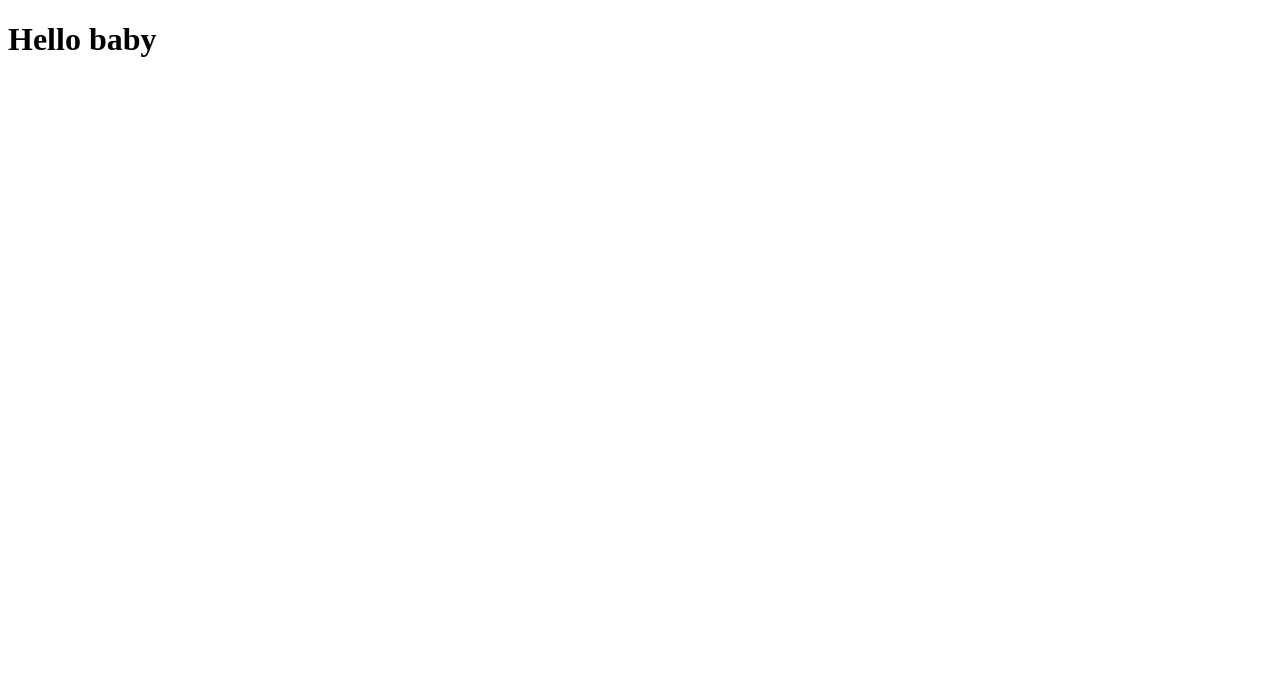
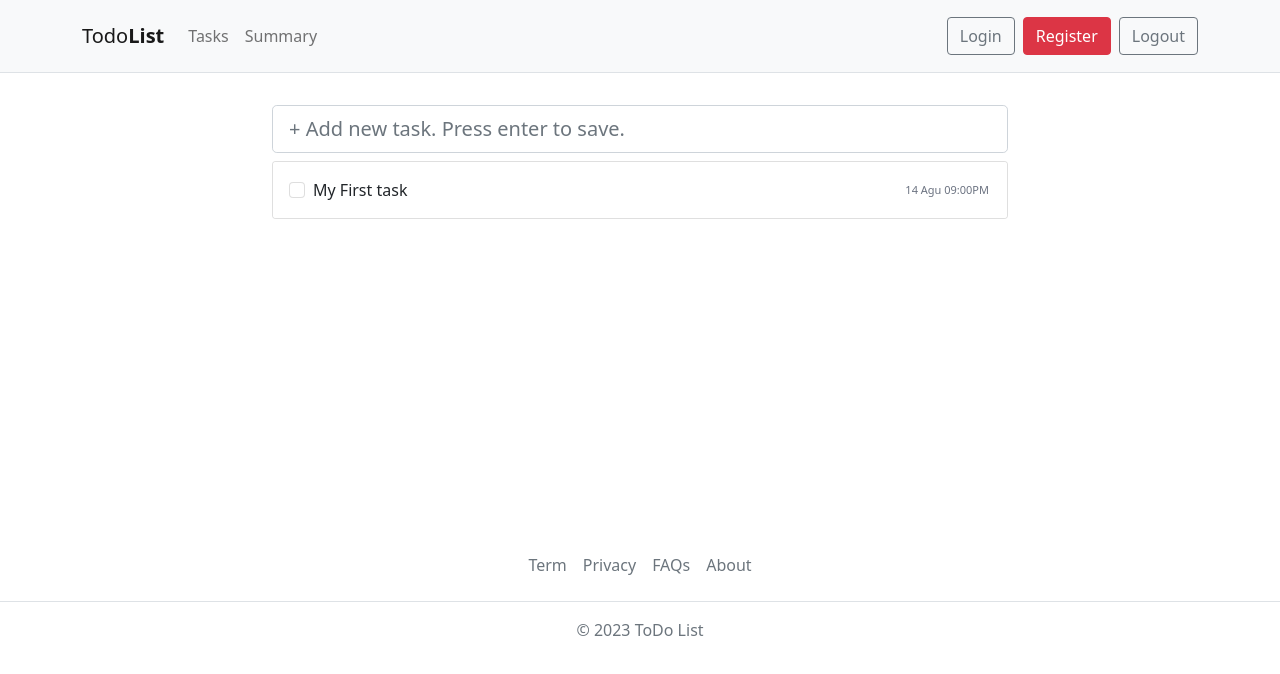
Before and after one commit to jjnguirazej/Todo_List_Front_vueJS, a Vue app in the folder todo-app/: page / in a window 1280 px wide. Shown: the top 674 px of the page. Built offline with nearby package versions, Linux system fonts and the light colour scheme.

Commit message:
configuracao basica dos templates para paginas index, footer e navbar

```diff
--- a/todo-app/index.html
+++ b/todo-app/index.html
@@ -4,6 +4,8 @@
     <meta charset="UTF-8">
     <link rel="icon" href="/favicon.ico">
     <meta name="viewport" content="width=device-width, initial-scale=1.0">
+    <link href="https://cdn.jsdelivr.net/npm/bootstrap@5.1.3/dist/css/bootstrap.min.css" rel="stylesheet"
+    integrity="sha384-1BmE4kWBq78iYhFldvKuhfTAU6auU8tT94WrHftjDbrCEXSU1oBoqyl2QvZ6jIW3" crossorigin="anonymous">
     <title>Vite App</title>
   </head>
   <body>
--- a/todo-app/src/App.vue
+++ b/todo-app/src/App.vue
@@ -1,9 +1,19 @@
 <script setup>
+
+import Navbar from './components/Navbar.vue';
+
+import TaskPage from './components/pages/TasksPage.vue';
+
+import Footer from './components/Footer.vue';
 
 </script>
 
 <template>
-  <h1>Hello baby</h1>
+ <Navbar/>
+
+ <TaskPage/>
+
+ <Footer/>
 </template>
 
 <style scoped>
--- a/todo-app/src/assets/main.css
+++ b/todo-app/src/assets/main.css
@@ -0,0 +1,57 @@
+.form-check-input.completed {
+    filter: none;
+    opacity: 0.5;
+  }
+
+  .completed {
+    color: #9ca3af;
+    text-decoration: line-through;
+  }
+
+  .task-date {
+    color: #6b7280;
+    font-size: 11px;
+    padding: 0 2px;
+  }
+
+  .editable-task {
+    width: 100%;
+    background-color: transparent;
+    border: 0;
+    /* outline: 0; */
+    padding: 0;
+    margin: 0;
+  }
+
+  .editable-task:focus {
+    outline: none !important;
+  }
+
+  .edit-item input[type="text"] {
+    color: #999;
+  }
+
+  .list-group-item:hover .task-actions {
+    visibility: visible;
+    opacity: 1;
+  }
+
+  .task-actions {
+    position: absolute;
+    top: 50%;
+    right: 130px;
+    transform: translateY(-50%);
+    visibility: hidden;
+    opacity: 0;
+    transition: visibility 0.2s, opacity 0.3s linear;
+  }
+
+  .btn-circle {
+    width: 30px;
+    height: 30px;
+    padding: 6px 0px;
+    border-radius: 15px;
+    text-align: center;
+    font-size: 10px;
+    line-height: 1.42857;
+  }
--- /dev/null
+++ b/todo-app/src/components/Footer.vue
@@ -0,0 +1,19 @@
+<template>
+    <footer class="py-3 my-4">
+        <ul class="nav justify-content-center border-bottom pb-3 mb-3">
+            <li class="nav-item">
+                <a href="#" class="nav-link px-2 text-muted">Term</a>
+            </li>
+            <li class="nav-item">
+                <a href="#" class="nav-link px-2 text-muted">Privacy</a>
+            </li>
+            <li class="nav-item">
+                <a href="#" class="nav-link px-2 text-muted">FAQs</a>
+            </li>
+            <li class="nav-item">
+                <a href="#" class="nav-link px-2 text-muted">About</a>
+            </li>
+        </ul>
+        <p class="text-center text-muted">&copy; 2023 ToDo List</p>
+    </footer>
+</template>
--- a/todo-app/src/components/Navbar.vue
+++ b/todo-app/src/components/Navbar.vue
@@ -1,26 +1,35 @@
 <template>
-
-    <nav>
-
+    <nav class="navbar navbar-expand-lg navbar-light bg-light border-bottom">
+        <div class="container py-2">
+            <a href="#" class="navbar-brand">
+                <span>Todo</span>
+                <strong>List</strong>
+            </a>
+            <button class="navbar-toggler" type="button" data-bs-toggle="collapse" data-bs-target="#navbarNav"
+                aria-controls="navbarNav" aria-expanded="false" aria-label="Toggle navigation">
+                <span class="navbar-toggler-icon"></span>
+            </button>
+            <div class="collapse navbar-collapse" id="navbarNav">
+                <ul class="navbar-nav">
+                    <li class="nav-item">
+                        <a href="my-tasks.html" class="nav-link">Tasks</a>
+                    </li>
+                    <li class="nav-item">
+                        <a href="#" class="nav-link">Summary</a>
+                    </li>
+                </ul>
                 <ul class="navbar-nav ms-auto">
                     <li class="nav-item">
-
                         <a href="#" class="btn btn-outline-secondary ms-2">Login</a>
-
                     </li>
-
                     <li class="nav-item">
-
                         <a href="#" class="btn btn-danger ms-2">Register</a>
-
                     </li>
-
                     <li class="nav-item">
-
                         <a href="#" class="btn btn-outline-secondary ms-2">Logout</a>
-
                     </li>
                 </ul>
+            </div>
+        </div>
     </nav>
-
 </template>
--- /dev/null
+++ b/todo-app/src/components/pages/TasksPage.vue
@@ -0,0 +1,48 @@
+<template>
+    <main style="min-height: 50vh; margin-top: 2rem;">
+        <div class="container">
+            <div class="row">
+                <div class="col-md-8 offset-md-2">
+                    <!-- Add new Task -->
+                    <div class="relative">
+                        <input type="text" class="form-control form-control-lg padding-right-lg"
+                            placeholder="+ Add new task. Press enter to save." />
+                    </div>
+                    <!-- List of tasks -->
+                    <div class="card mt-2">
+                        <ul class="list-group list-group-flush">
+                            <li class="list-group-item py-3">
+                                <div class="d-flex justify-content-start align-items-center">
+                                    <input class="form-check-input mt-0 completed" type="checkbox" />
+                                    <div class="ms-2 flex-grow-1" title="Double click the text to edit or remove">
+                                        <!-- <div class="relative">
+                                            <input class="editable-task" type="text" />
+                                        </div> -->
+                                        <span>My First task</span>
+                                    </div>
+                                    <div class="task-date">14 Agu 09:00PM</div>
+                                </div>
+                                <div class="task-actions">
+                                    <button class="btn btn-sm btn-circle btn-outline-secondary me-1">
+                                        <svg xmlns="http://www.w3.org/2000/svg" width="16" height="16"
+                                            fill="currentColor" class="bi bi-pencil-fill" viewBox="0 0 16 16">
+                                            <path
+                                                d="M12.854.146a.5.5 0 0 0-.707 0L10.5 1.793 14.207 5.5l1.647-1.646a.5.5 0 0 0 0-.708l-3-3zm.646 6.061L9.793 2.5 3.293 9H3.5a.5.5 0 0 1 .5.5v.5h.5a.5.5 0 0 1 .5.5v.5h.5a.5.5 0 0 1 .5.5v.5h.5a.5.5 0 0 1 .5.5v.207l6.5-6.5zm-7.468 7.468A.5.5 0 0 1 6 13.5V13h-.5a.5.5 0 0 1-.5-.5V12h-.5a.5.5 0 0 1-.5-.5V11h-.5a.5.5 0 0 1-.5-.5V10h-.5a.499.499 0 0 1-.175-.032l-.179.178a.5.5 0 0 0-.11.168l-2 5a.5.5 0 0 0 .65.65l5-2a.5.5 0 0 0 .168-.11l.178-.178z" />
+                                        </svg>
+                                    </button>
+                                    <button class="btn btn-sm btn-circle btn-outline-danger">
+                                        <svg xmlns="http://www.w3.org/2000/svg" width="16" height="16"
+                                            fill="currentColor" class="bi bi-trash-fill" viewBox="0 0 16 16">
+                                            <path
+                                                d="M2.5 1a1 1 0 0 0-1 1v1a1 1 0 0 0 1 1H3v9a2 2 0 0 0 2 2h6a2 2 0 0 0 2-2V4h.5a1 1 0 0 0 1-1V2a1 1 0 0 0-1-1H10a1 1 0 0 0-1-1H7a1 1 0 0 0-1 1H2.5zm3 4a.5.5 0 0 1 .5.5v7a.5.5 0 0 1-1 0v-7a.5.5 0 0 1 .5-.5zM8 5a.5.5 0 0 1 .5.5v7a.5.5 0 0 1-1 0v-7A.5.5 0 0 1 8 5zm3 .5v7a.5.5 0 0 1-1 0v-7a.5.5 0 0 1 1 0z" />
+                                        </svg>
+                                    </button>
+                                </div>
+                            </li>
+                        </ul>
+                    </div>
+                </div>
+            </div>
+        </div>
+    </main>
+</template>
```
Lines whose indentation alone changed are shown as unchanged.
